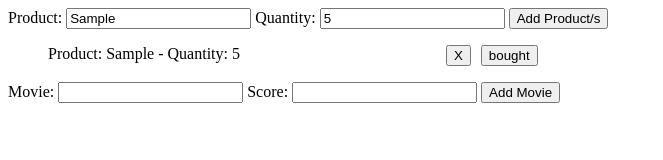
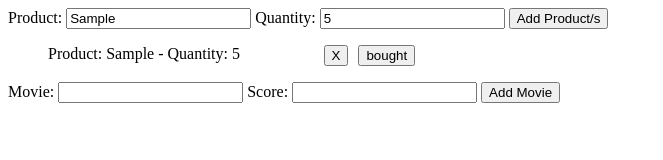
Before and after one commit to BassamR14/JS1-Uppgift8-Extra, a plain HTML site: page index.html in a window 1280 px wide. Both pictures are taken after typing "Sample", "5" into the empty fields and a click on the button "Add Product/s". Shown: the whole page, without its empty margins (0-663 px from the left). Drawn offline with Linux system fonts and the light colour scheme.

Commit message:
adjustments to comments + width of li elements.

```diff
--- a/style.css
+++ b/style.css
@@ -1,5 +1,5 @@
 .product-list-item {
-  width: 40%;
+  width: 30%;
   display: flex;
   justify-content: space-between;
 }
```
Also changed, not shown: index.js (+4 -3 lines).
